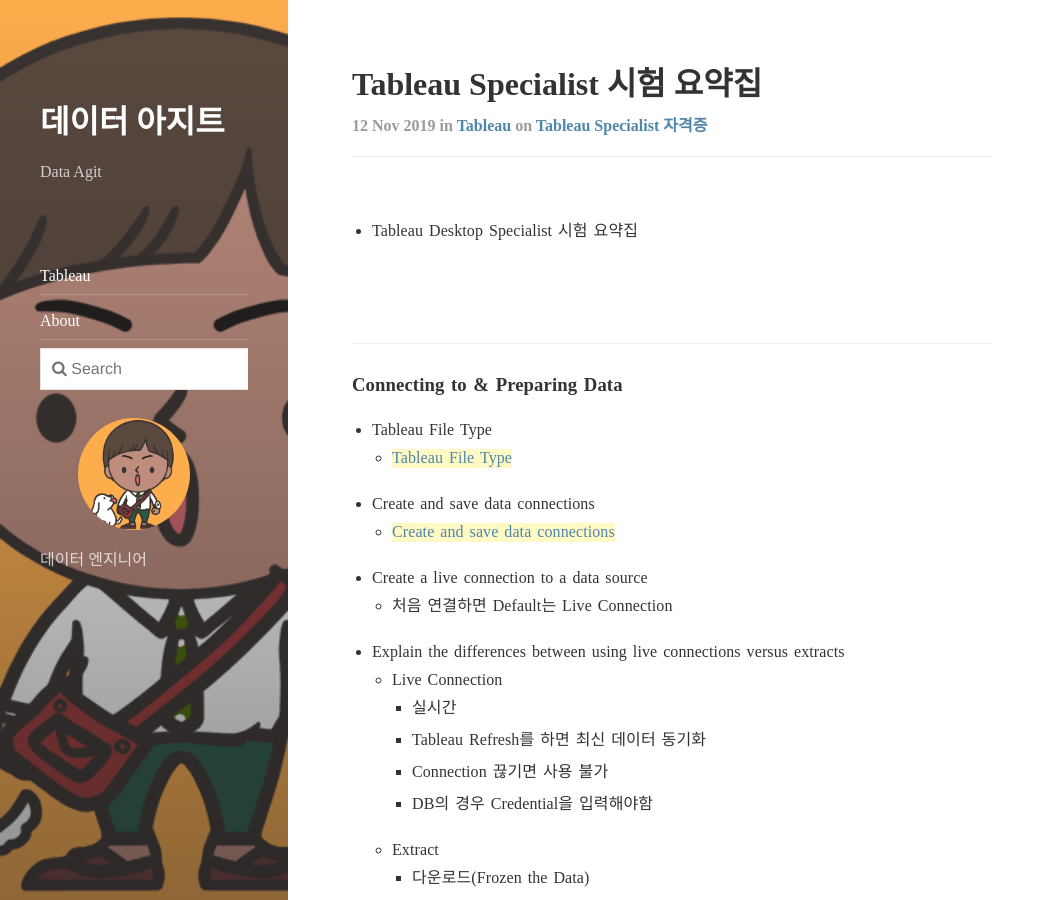
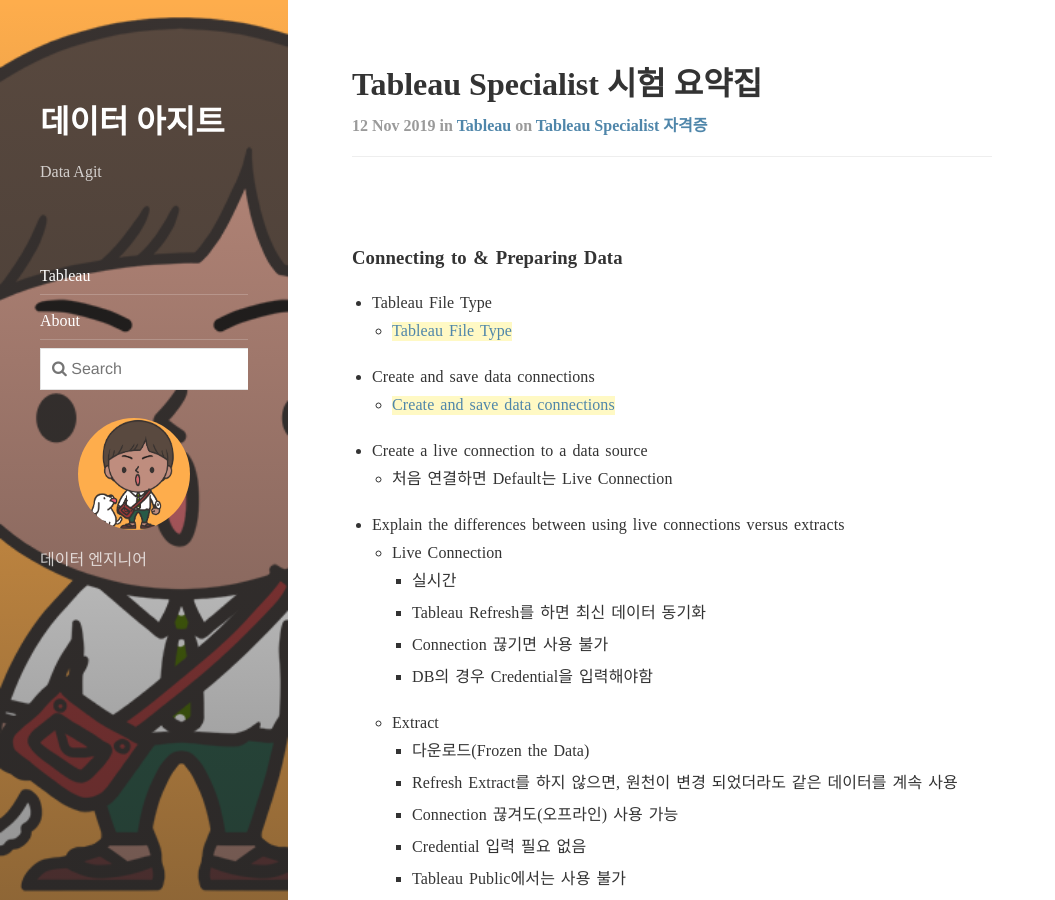
Before and after one commit to data-agit/data-agit.github.io, a Jekyll site: the page built from _posts/2019-11-12-Specialist-summary.md, in a window 1280 px wide and 900 px high. Shown: the whole window, without its empty margins (0-1055 px from the left). Built offline with Jekyll 4.4.1, drawn with Linux system fonts in a browser that asks for light colours; nearby versions of some CDN libraries; comment, search, counter and statistics services are not loaded.

Commit message:
Modify 오타

```diff
--- a/_posts/2019-11-12-Specialist-summary.md
+++ b/_posts/2019-11-12-Specialist-summary.md
@@ -5,13 +5,6 @@
 categories: tableau
 tags: specialist
 comments: true
----
-
-
-- Tableau Desktop Specialist 시험 요약집
-
-<br />
-<br />
 
 ---
 ### Connecting to & Preparing Data
```
